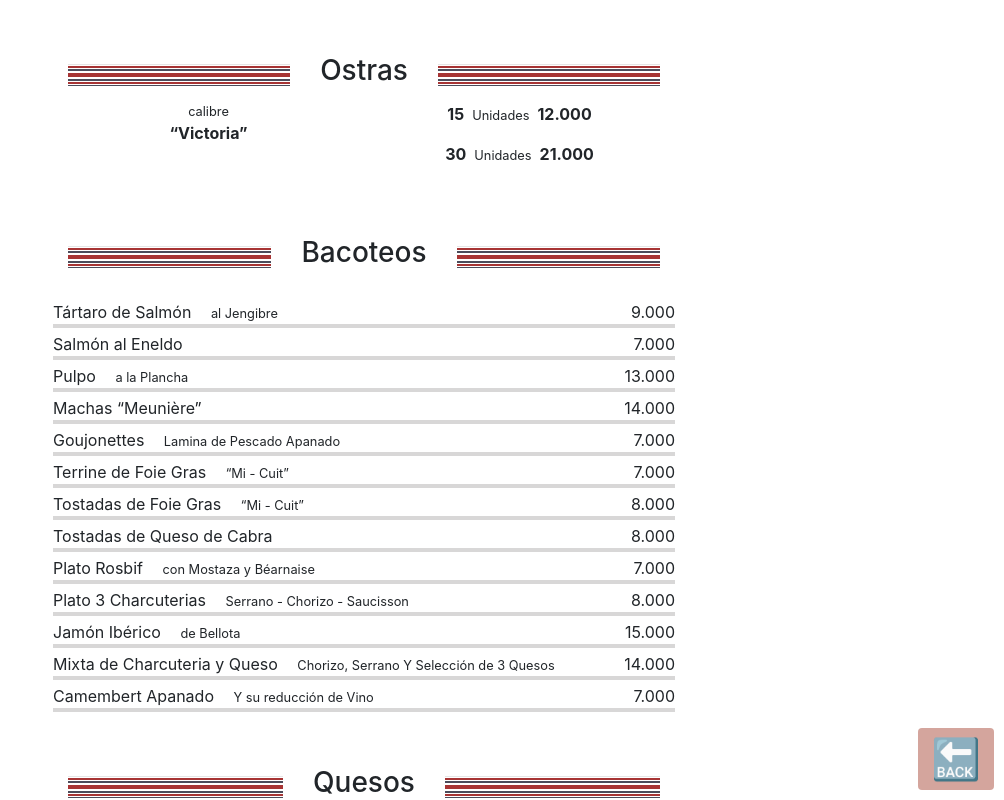
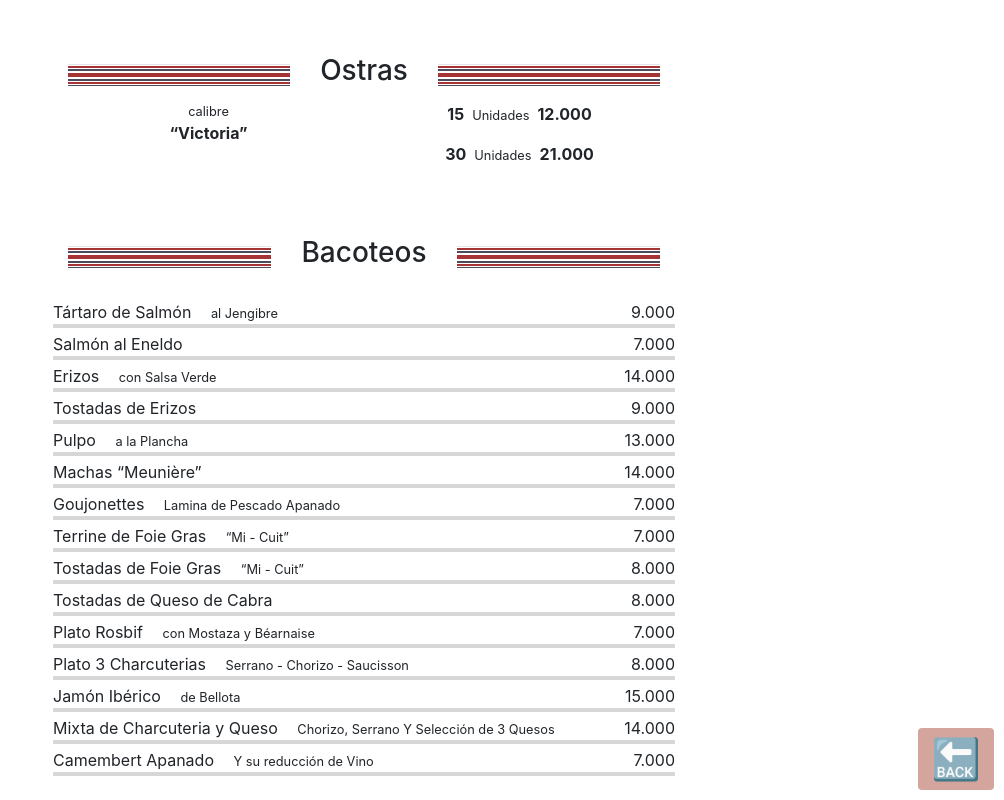
Before and after one commit to durbonca/Menu-QR-Google-sheet, a React (Create React App) app: page /Family in a window 1280 px wide. Shown: the top 800 px of the page, without its empty margins (276-1280 px from the left). Built offline with nearby package versions, Linux system fonts and the light colour scheme.

Commit message:
Update bacoteo.js

```diff
--- a/src/data/bacoteo.js
+++ b/src/data/bacoteo.js
@@ -4,8 +4,8 @@ const dataBacoteo = [{
         /* {id:0, name: "Plato Mixto Charcuteria y Queso", description: "Serrano, Chorizo, Brillat Savarin, Comte y Roquefort", price: "13.000"},*/
         { id: 1, name: 'Tártaro de Salmón', description: 'al Jengibre', price: '9.000' },
         { id: 2, name: 'Salmón al Eneldo', description: '', price: '7.000' },
-        /* { id: 22, name: 'Erizos', description: 'con Salsa Verde', price: '14.000' }, */
-        /* { id: 21, name: 'Tostadas de Erizos', description: '', price: '9.000' }, */
+        { id: 22, name: 'Erizos', description: 'con Salsa Verde', price: '14.000' },
+        { id: 21, name: 'Tostadas de Erizos', description: '', price: '9.000' },
         /* { id: 3, name: 'Locos', description: 'Al Natural', price: '13.000' }, */
         { id: 4, name: 'Pulpo', description: 'a la Plancha', price: '13.000' },
         { id: 5, name: 'Machas “Meunière”', description: '', price: '14.000' },
```
